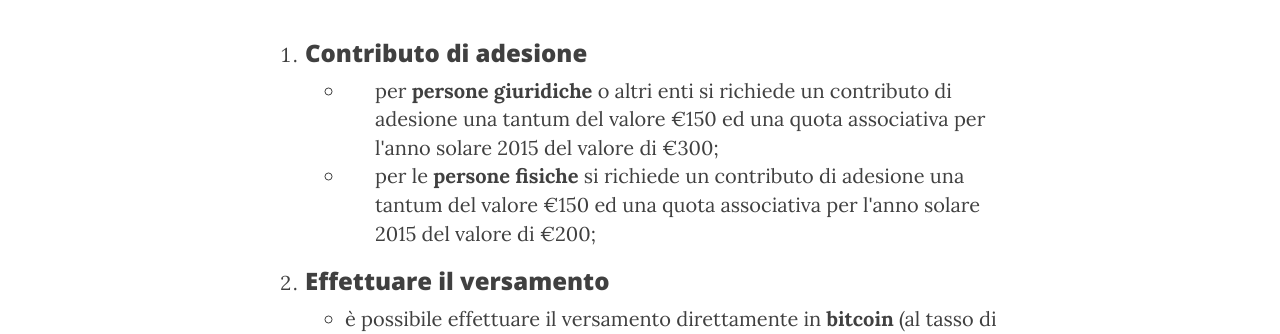
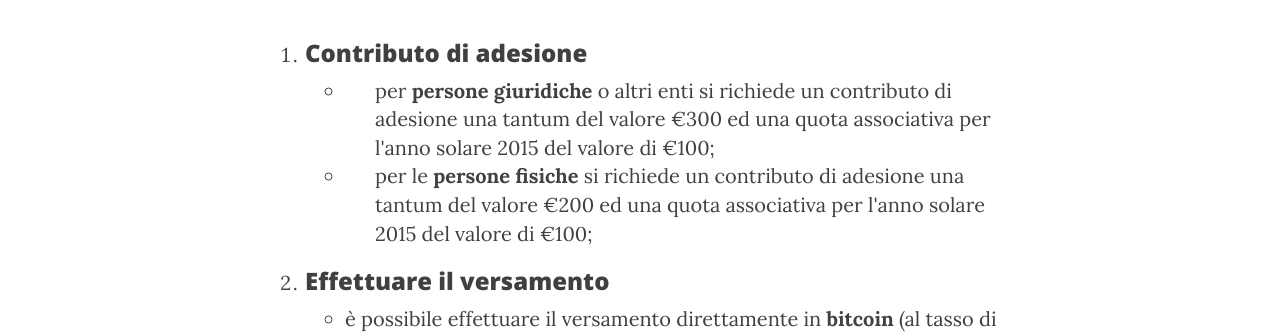
Before and after one commit to assobit/assobit.github.io, a Jekyll site: the page built from associarsi.html, in a window 1280 px wide. Shown: the part 478-812 px from the top of the page. Built offline with Jekyll 4.4.1, drawn with Linux system fonts in a browser that asks for light colours; nearby versions of some CDN libraries.

Commit message:
Update associarsi.html
Aggiornate le quote sociali per riflettere quanto a suo tempo deliberato. le cifre furono trascritte in modo erroneo sul vecchio sito e riportate nel nuovo.

```diff
--- a/associarsi.html
+++ b/associarsi.html
@@ -11,8 +11,8 @@
             <ol>
               <li><h3>Contributo di adesione</h3></li>
               <ul>
-                <li style="padding-left: 30px;">per <strong>persone giuridiche</strong> o altri enti si richiede un contributo di adesione una tantum del valore €150 ed una quota associativa per l'anno solare 2015 del valore di €300;</li>
-                <li style="padding-left: 30px;">per le <strong>persone fisiche</strong> si richiede un contributo di adesione una tantum del valore €150 ed una quota associativa per l'anno solare 2015 del valore di €200;</li>
+                <li style="padding-left: 30px;">per <strong>persone giuridiche</strong> o altri enti si richiede un contributo di adesione una tantum del valore €300 ed una quota associativa per l'anno solare 2015 del valore di €100;</li>
+                <li style="padding-left: 30px;">per le <strong>persone fisiche</strong> si richiede un contributo di adesione una tantum del valore €200 ed una quota associativa per l'anno solare 2015 del valore di €100;</li>
               </ul>
               <li><h3>Effettuare il versamento</h3></li>
               <ul>
```
